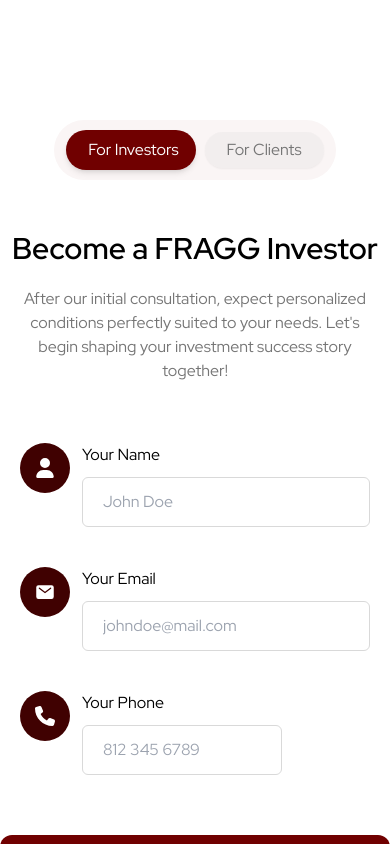
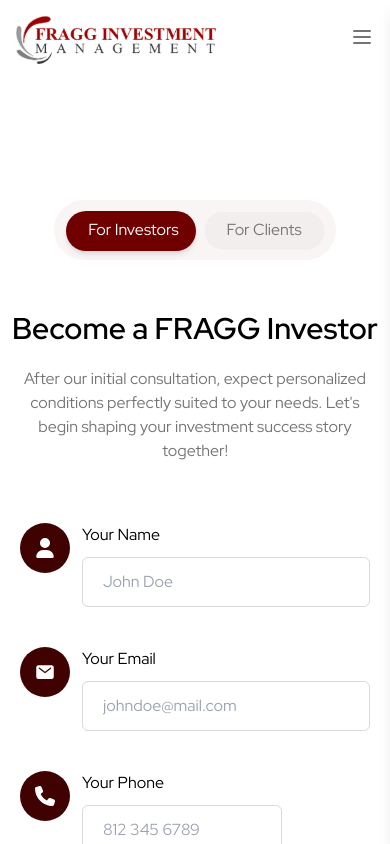
Before and after one commit to August-Deep-Tech/Fragg-Website, a Next.js app: page / in a window 390 px wide. Shown: the top 844 px of the page. Built offline with nearby package versions, Linux system fonts and the light colour scheme.

Commit message:
created responsive header component

```diff
--- a/src/app/layout.tsx
+++ b/src/app/layout.tsx
@@ -1,8 +1,7 @@
-import type { Metadata } from "next";
+import type {Metadata} from "next";
 import "./globals.css";
 import Footer from "@/components/Footer";
-
-
+import {Header} from "@/components/Header";
 
 export const metadata: Metadata = {
   title: "Create Next App",
@@ -17,8 +16,9 @@
   return (
     <html lang="en">
       <body>
+        <Header />
         {children}
-<Footer/>
+        <Footer />
       </body>
     </html>
   );
--- /dev/null
+++ b/src/components/Header.tsx
@@ -0,0 +1,157 @@
+"use client";
+
+import React, {useState} from "react";
+import Link from "next/link";
+import Image from "next/image";
+
+export const Header = () => {
+  const [isOpen, setIsOpen] = useState(false);
+
+  const toggleMenu = () => {
+    setIsOpen(!isOpen);
+  };
+
+  return (
+    <header className="bg-white">
+      <div className="container mx-auto px-4 py-4 flex justify-between items-center">
+        {/* logo */}
+        <div className="flex items-center">
+          <Link href="/">
+            <Image
+              src="/assets/fragginvest-logo.svg"
+              width={200}
+              height={200}
+              alt={"Banner preview"}
+            />
+          </Link>
+        </div>
+        {/* nav links */}
+        <nav className="hidden md:flex items-center space-x-16  ">
+          <Link href="/about" className="text-greyish-10 hover:text-black">
+            About Us
+          </Link>
+          <Link
+            href="/fragg-group"
+            className="text-greyish-10 hover:text-black"
+          >
+            FRAGG Group
+          </Link>
+          <Link href="/services" className="text-greyish-10 hover:text-black">
+            Our Services
+          </Link>
+          <Link
+            href="/impact-and-sustainability"
+            className="text-greyish-10 hover:text-black"
+          >
+            Impact and Sustainability
+          </Link>
+          <Link href="/advisory" className="text-greyish-10 hover:text-black">
+            Advisory
+          </Link>
+        </nav>
+        {/* action button  */}
+        <div className="hidden md:block">
+          <button className="bg-redish-20 text-white px-6 py-2 rounded-full hover:bg-redish-10">
+            Start Investing
+          </button>
+        </div>
+        {/* hamburger icon */}
+        <div className="md:hidden">
+          <button
+            className="text-greyish-10 hover:text-black focus:outline-none"
+            onClick={toggleMenu}
+          >
+            <svg
+              className="w-6 h-6"
+              fill="none"
+              stroke="currentColor"
+              viewBox="0 0 24 24"
+              xmlns="http://www.w3.org/2000/svg"
+            >
+              <path
+                strokeLinecap="round"
+                strokeLinejoin="round"
+                strokeWidth="2"
+                d={isOpen ? "M6 18L18 6M6 6l12 12" : "M4 6h16M4 12h16M4 18h16"}
+              ></path>
+            </svg>
+          </button>
+        </div>
+      </div>
+      {/* side menu */}
+      <div
+        className={`fixed inset-0 z-20 bg-gray-800 bg-opacity-50 transition-opacity duration-300 ${
+          isOpen ? "opacity-100" : "opacity-0 pointer-events-none"
+        }`}
+        onClick={toggleMenu}
+      ></div>
+      <div
+        className={`fixed top-0 right-0 z-50 w-64 h-full bg-white shadow-lg transform transition-transform duration-300 ${
+          isOpen ? "translate-x-0" : "translate-x-full"
+        }`}
+      >
+        <div className="flex justify-end items-center px-4 py-5">
+          <button
+            className="text-greyish-10 hover:text-black focus:outline-none"
+            onClick={toggleMenu}
+          >
+            <svg
+              className="w-6 h-6"
+              fill="none"
+              stroke="currentColor"
+              viewBox="0 0 24 24"
+              xmlns="http://www.w3.org/2000/svg"
+            >
+              <path
+                strokeLinecap="round"
+                strokeLinejoin="round"
+                strokeWidth="2"
+                d="M6 18L18 6M6 6l12 12"
+              ></path>
+            </svg>
+          </button>
+        </div>
+        <nav className="flex flex-col items-center space-y-6 py-4">
+          <Link
+            href="/"
+            className="text-greyish-10 hover:text-black"
+            onClick={toggleMenu}
+          >
+            About Us
+          </Link>
+          <Link
+            href="/about"
+            className="text-greyish-10 hover:text-black"
+            onClick={toggleMenu}
+          >
+            FRAGG Group
+          </Link>
+          <Link
+            href="/services"
+            className="text-greyish-10 hover:text-black"
+            onClick={toggleMenu}
+          >
+            Our Services
+          </Link>
+          <Link
+            href="/blog"
+            className="text-greyish-10 hover:text-black"
+            onClick={toggleMenu}
+          >
+            Impact and Sustainability
+          </Link>
+          <Link
+            href="/contact"
+            className="text-greyish-10 hover:text-black"
+            onClick={toggleMenu}
+          >
+            Advisory
+          </Link>
+          <button className="bg-redish-20 text-white px-6 py-2 rounded-full hover:bg-redish-10">
+            Start Investing
+          </button>
+        </nav>
+      </div>
+    </header>
+  );
+};
```
